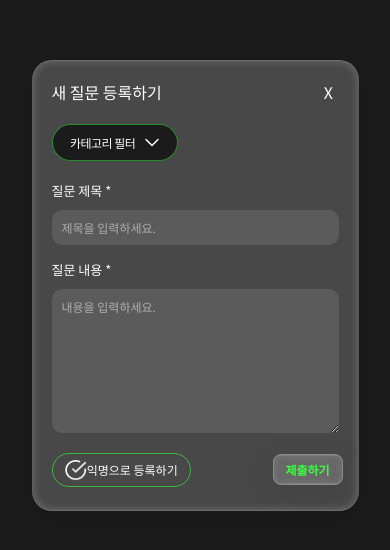
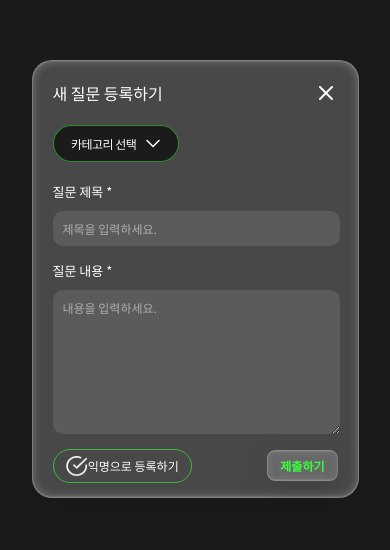
Before and after one commit to Ewhaian-WebEngineering/padlet, a React (Vite) app in the folder front/: page /askmodal in a window 390 px wide. Shown: the part 128-678 px from the top of the page. Built offline with nearby package versions, Linux system fonts and the light colour scheme.

Commit message:
feat(#25):모바일버전 모달 CSS수정, 드롭다운 설정

```diff
--- a/front/src/components/common/AskModal.jsx
+++ b/front/src/components/common/AskModal.jsx
@@ -1,51 +1,77 @@
 import React from "react";
+import { useState, useMemo } from "react";
 import * as S from "./AskModal.style";
-import CategoryFilter from "./CategoryFilter";
+import CategorySelect from "./CategorySelect";
 import SubmitButton from "./SubmitButton";
 import RegisterAnoButton from "./RegisterAnoButton";
+import x from "../../assets/common/x.svg";
+
 function AskModal() {
+  //드롭다운 항목
+  const categories = useMemo(() => ["카테고리1", "카테고리2", "카테고리3"], []);
+
+  const [open, setOpen] = useState(false);
+  const [hovered, setHovered] = useState(false);
+  const isVisible = open;
+
+  //모달 입력상태
+  const [Title, setTitle] = useState("");
+  const [Content, setContent] = useState("");
+
+  //선택된 카테고리
+  const [selectedCategory, setselectedCategory] = useState(null);
+
+  //카테고리 선택후, 드롭다운닫기
+  const handleSelect = (item) => {
+    setselectedCategory(item);
+    setOpen(false);
+  };
+
   return (
     <div>
-      {/* format 구상
-
-0. ModalContainer
-:pc(버전: 523*612) radius:32px,
-모바일: 327*431, radius:40px
-
-
-
-1. AskHeader : 새질문 등록하기, x버튼
-
-1.5.AskContent: 2,3,4,홀드
-2. 카테고리선택 바
-3. AskTitleContainer
-    (질문제목, input칸)
-4. AskcontentContainer
-    (질문내용, input칸)
-5. ButtonGroup : 버튼들[익명으로 등록하기, 제출하기] */}
-
       <S.ModalContainer>
         {/* Header */}
         <S.AskHeader>
           <p>새 질문 등록하기</p>
-          <S.XLogo>X</S.XLogo>
+          <S.XLogo src={x} />
         </S.AskHeader>
 
         {/* main 부분 */}
         <S.AskContent>
           {/* 카테고리 선택 */}
           <S.CategotyFilterStyle>
-            <CategoryFilter />
+            <CategorySelect
+              categories={categories}
+              visible={isVisible}
+              selectedCategory={selectedCategory}
+              onToggle={() => setOpen(!open)}
+              onSelect={handleSelect}
+              onMouseEnter={() => setHovered(true)}
+              onMouseLeave={() => setHovered(false)}
+            />
           </S.CategotyFilterStyle>
           {/* 제목 */}
           <S.AskTitleContainer>
             <p className="title">질문 제목 *</p>
-            <input type="text" placeholder="제목을 입력하세요." />
+            <input
+              type="text"
+              placeholder="제목을 입력하세요."
+              value={Title}
+              onChange={(e) => {
+                setTitle(e.target.value);
+              }}
+            />
           </S.AskTitleContainer>
           {/* 내용 */}
           <S.AskContentContainer>
             <p className="content">질문 내용 *</p>
-            <textarea placeholder="내용을 입력하세요." />
+            <textarea
+              placeholder="내용을 입력하세요."
+              value={Content}
+              onChange={(e) => {
+                setContent(e.target.value);
+              }}
+            />
           </S.AskContentContainer>
         </S.AskContent>
 
--- a/front/src/components/common/AskModal.style.js
+++ b/front/src/components/common/AskModal.style.js
@@ -2,14 +2,14 @@ import styled from "styled-components";
 
 export const ModalContainer = styled.div`
   max-width: 32.6875rem;
-  max-height: 38.255rem;
+  height: 38.255rem;
   border-radius: 32px;
-
+  background-color: rgba(255, 255, 255, 0.2);
   display: flex;
   flex-direction: column;
   justify-content: start;
 
-  background-color:#FFFFFF
+  box-sizing: border-box;
 
   border: 1px solid rgba(255, 255, 255, 0.3);
   backdrop-filter: blur(8px);
@@ -21,46 +21,45 @@ export const ModalContainer = styled.div`
 
   @media (max-width: ${({ theme }) => theme.breakpoints.mobile}) {
     width: 20.4375rem;
-    max-height: 26.9375rem;
+    height: 27.4rem;
+    margin: 188px auto; /*(top에서 188)*/
     border-radius: 20px;
-    padding-bottom:20px;
-    flex: start;
-    background-color:rgba(255,255,255,0.2);
-    margin: 188px auto;        /*(top에서 188)*/
 
-
-
-
-
+    box-sizing: border-box;
+    padding: 20px;
   }
 `;
 
 export const AskHeader = styled.div`
   display: flex;
-  flex-direction: row;
-  gap: 10.125rem;
+  justify-content: space-between;
+  align-items: center;
 
   @media (max-width: ${({ theme }) => theme.breakpoints.mobile}) {
-    margin-top: 20px;
     margin-bottom: 20px;
-    margin-left: 20px;
+    max-height: 26px;
   }
 `;
-export const XLogo = styled.div``;
+export const XLogo = styled.img`
+  @media (max-width: ${({ theme }) => theme.breakpoints.mobile}) {
+    width: 24px;
+    height: 24px;
+  }
+`;
 
 export const AskContent = styled.div`
   display: flex;
   flex-direction: column;
-  align-items: start;
-  margin-left: 20px;
-  //margin-bottom: 20px;
+  align-items: flex-start;
 `;
+
 export const CategotyFilterStyle = styled.div`
   margin-bottom: 20px;
 `;
 export const AskTitleContainer = styled.div`
   @media (max-width: ${({ theme }) => theme.breakpoints.mobile}) {
     margin-bottom: 15px;
+
     p {
       margin-bottom: 10px;
       font-size: 0.8125rem;
@@ -88,7 +87,7 @@ export const AskTitleContainer = styled.div`
 `;
 export const AskContentContainer = styled.div`
   @media (max-width: ${({ theme }) => theme.breakpoints.mobile}) {
-    margin-bottom: 15px;
+    margin-bottom: 10px;
     p {
       margin-bottom: 10px;
       font-size: 0.8125rem;
@@ -116,12 +115,12 @@ export const AskContentContainer = styled.div`
 `;
 export const ButtonGroup = styled.div`
   @media (max-width: ${({ theme }) => theme.breakpoints.mobile}) {
-    margin-left: 20px;
     display: flex;
-    flex-direction: start;
+    justify-content: space-between;
+    margin-top: auto;
+    padding-bottom: 0;
     align-items: center;
-    margin-left: 20px;
-    margin-bottom: 20px;
-    gap: 82px;
+
+    padding-bottom: 20px;
   }
 `;
--- /dev/null
+++ b/front/src/components/common/CategorySelect.jsx
@@ -0,0 +1,79 @@
+import * as S from "./CategoryFilter.style";
+import arrow from "../../assets/common/Arrow.svg";
+import { createPortal } from "react-dom";
+import { useRef, useState, useEffect } from "react";
+
+export default function CategorySelect({
+  categories,
+  visible,
+  selectedCategory,
+  onToggle,
+  onSelect,
+  onMouseEnter,
+  onMouseLeave,
+}) {
+  const containerRef = useRef(null);
+  const [position, setPosition] = useState({ top: 0, left: 0, width: 0 });
+
+  const updatePosition = () => {
+    if (containerRef.current) {
+      const rect = containerRef.current.getBoundingClientRect();
+      setPosition({
+        top: rect.bottom + window.scrollY,
+        left: rect.left + window.scrollX,
+        width: rect.width,
+      });
+    }
+  };
+
+  useEffect(() => {
+    if (visible) updatePosition();
+
+    window.addEventListener("resize", updatePosition);
+    window.addEventListener("scroll", updatePosition);
+
+    return () => {
+      window.removeEventListener("resize", updatePosition);
+      window.removeEventListener("scroll", updatePosition);
+    };
+  }, [visible]);
+
+  return (
+    <S.Container
+      onMouseEnter={onMouseEnter}
+      onMouseLeave={onMouseLeave}
+      onClick={onToggle}
+      ref={containerRef}
+    >
+      <S.FilterTitle>{selectedCategory || "카테고리 선택"}</S.FilterTitle>
+      <S.ArrowContainer>
+        <S.Arrow src={arrow} alt="arrow" />
+      </S.ArrowContainer>
+
+      {visible &&
+        position.width > 0 &&
+        createPortal(
+          <S.PortalDropdown
+            style={{
+              top: position.top,
+              left: position.left,
+              width: position.width,
+            }}
+          >
+            {categories.map((item, idx) => (
+              <li
+                key={idx}
+                onClick={(e) => {
+                  e.stopPropagation();
+                  onSelect(item);
+                }}
+              >
+                {item}
+              </li>
+            ))}
+          </S.PortalDropdown>,
+          document.body
+        )}
+    </S.Container>
+  );
+}
```
Also changed, not shown: front/src/assets/common/x.svg (added).
